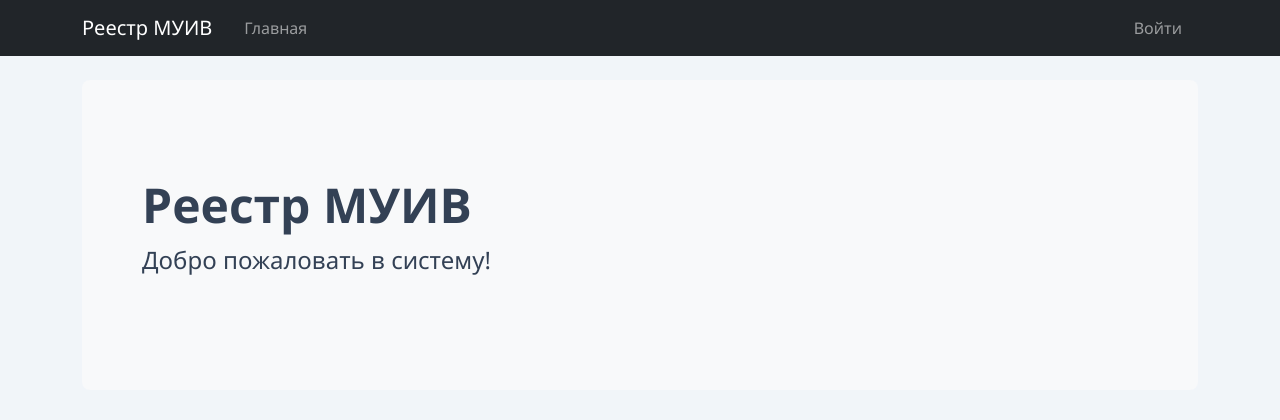
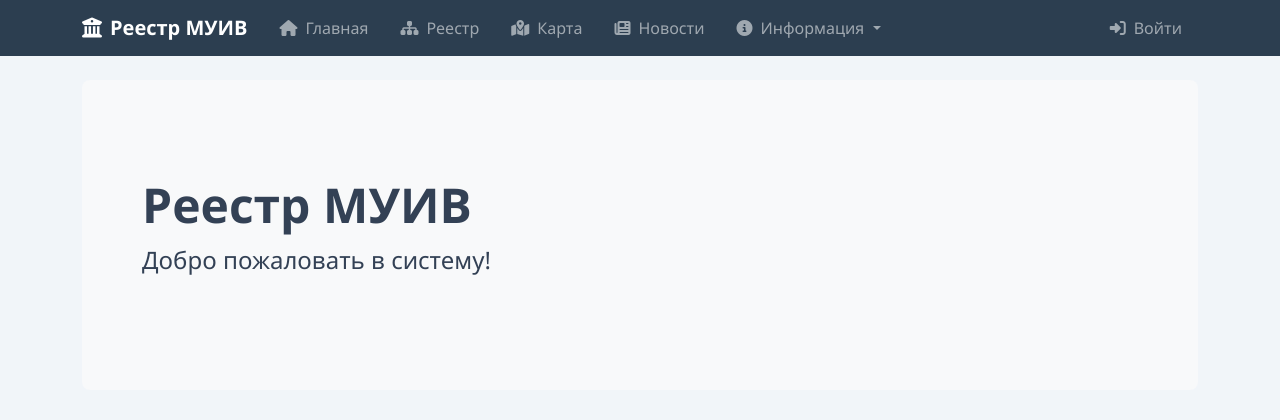
Before and after one commit to LapotkoVeronikaA/IS_openStreetMap, a Flask app: page / in a window 1280 px wide. Shown: the top 420 px of the page. Run offline with Flask 3, Linux system fonts and the light colour scheme; data that the repository does not hold is empty; some libraries are stand-ins or nearby versions.

Commit message:
полностью обновлена навигационная панель (navbar)

```diff
--- a/app/templates/_navbar.html
+++ b/app/templates/_navbar.html
@@ -1,34 +1,131 @@
-<nav class="navbar navbar-expand-lg navbar-dark bg-dark">
+<nav class="navbar navbar-expand-lg navbar-dark" style="background: var(--primary-dark);">
     <div class="container">
-        <a class="navbar-brand" href="{{ url_for('main.dashboard') }}">Реестр МУИВ</a>
-        <button class="navbar-toggler" type="button" data-bs-toggle="collapse" data-bs-target="#mainNav">
+        <!-- Логотип -->
+        <a class="navbar-brand fw-bold" href="{{ url_for('main.dashboard') }}">
+            <i class="fas fa-university me-2"></i>Реестр МУИВ
+        </a>
+
+        <!-- Кнопка для мобильных -->
+        <button class="navbar-toggler" type="button"
+                data-bs-toggle="collapse" data-bs-target="#mainNav">
             <span class="navbar-toggler-icon"></span>
         </button>
+
+        <!-- Основное меню -->
         <div class="collapse navbar-collapse" id="mainNav">
             <ul class="navbar-nav me-auto">
                 <li class="nav-item">
-                    <a class="nav-link" href="{{ url_for('main.dashboard') }}">Главная</a>
+                    <a class="nav-link" href="{{ url_for('main.dashboard') }}">
+                        <i class="fas fa-home me-2"></i>Главная
+                    </a>
+                </li>
+                <li class="nav-item">
+                    <a class="nav-link" href="{{ url_for('organizations.index') }}">
+                        <i class="fas fa-sitemap me-2"></i>Реестр
+                    </a>
+                </li>
+                <li class="nav-item">
+                    <a class="nav-link" href="#">
+                        <i class="fas fa-map-marked-alt me-2"></i>Карта
+                    </a>
+                </li>
+                 <li class="nav-item">
+                    <a class="nav-link" href="#">
+                        <i class="fas fa-newspaper me-2"></i>Новости
+                    </a>
+                </li>
+
+                {% if check_user_permission('manage_users') or check_user_permission('manage_groups') %}
+                <li class="nav-item dropdown">
+                    <a class="nav-link dropdown-toggle" href="#" role="button" data-bs-toggle="dropdown">
+                        <i class="fas fa-cogs me-2"></i>Администрирование
+                    </a>
+                    <ul class="dropdown-menu">
+                        {% if check_user_permission('manage_users') %}
+                        <li><a class="dropdown-item" href="#"><i class="fas fa-users-cog fa-fw me-2"></i>Пользователи</a></li>
+                        <li><a class="dropdown-item" href="#"><i class="fas fa-inbox fa-fw me-2"></i>Обращения</a></li>
+                        {% endif %}
+                        {% if check_user_permission('manage_groups') %}
+                        <li><a class="dropdown-item" href="#"><i class="fas fa-shield-alt fa-fw me-2"></i>Группы и права</a></li>
+                        {% endif %}
+                        {% if check_user_permission('manage_organizations') %}
+                        <li><a class="dropdown-item" href="#"><i class="fas fa-book fa-fw me-2"></i>Справочники</a></li>
+                        {% endif %}
+                        {% if check_user_permission('view_logs') %}
+                        <li><a class="dropdown-item" href="#"><i class="fas fa-clipboard-list fa-fw me-2"></i>Журнал действий</a></li>
+                        {% endif %}
+                    </ul>
+                </li>
+                {% endif %}
+
+                <li class="nav-item dropdown">
+                    <a class="nav-link dropdown-toggle" href="#" role="button" data-bs-toggle="dropdown">
+                        <i class="fas fa-info-circle me-2"></i>Информация
+                    </a>
+                    <ul class="dropdown-menu">
+                        <li>
+                            <a class="dropdown-item" href="#">
+                                <i class="fas fa-info-circle fa-fw me-2"></i>О проекте
+                            </a>
+                        </li>
+                        <li>
+                            <a class="dropdown-item" href="#">
+                                <i class="fas fa-paper-plane fa-fw me-2"></i>Обратная связь
+                            </a>
+                        </li>
+                        <li>
+                            <a class="dropdown-item" href="#">
+                                <i class="fas fa-question-circle fa-fw me-2"></i>Помощь
+                            </a>
+                        </li>
+                    </ul>
                 </li>
             </ul>
+
             <ul class="navbar-nav ms-auto">
                 {% if current_user_obj() %}
+                    <!-- Меню пользователя -->
                     <li class="nav-item dropdown">
-                        <a class="nav-link dropdown-toggle" href="#" id="navbarDropdown" role="button" data-bs-toggle="dropdown" aria-expanded="false">
+                        <a class="nav-link dropdown-toggle d-flex align-items-center"
+                           href="#" role="button" data-bs-toggle="dropdown">
+                            <i class="fas fa-user-circle me-2"></i>
                             {{ current_user_obj().username }}
                         </a>
-                        <ul class="dropdown-menu dropdown-menu-end" aria-labelledby="navbarDropdown">
-                            <li><a class="dropdown-item" href="{{ url_for('auth.logout') }}">Выйти</a></li>
+                        <ul class="dropdown-menu dropdown-menu-end">
+                             <li>
+                                <a class="dropdown-item" href="#">
+                                    <i class="fas fa-id-card fa-fw me-2"></i>Личный кабинет
+                                </a>
+                            </li>
+                            <li><hr class="dropdown-divider"></li>
+                            <li>
+                                <a class="dropdown-item text-danger" href="{{ url_for('auth.logout') }}">
+                                    <i class="fas fa-sign-out-alt me-2"></i>Выйти
+                                </a>
+                            </li>
                         </ul>
                     </li>
+                {% else %}
+                    <!-- Гостевое меню -->
                     <li class="nav-item">
-                        <a class="nav-link" href="{{ url_for('organizations.index') }}">Реестр</a>
-                    </li>
-                {% else %}
-                    <li class="nav-item">
-                        <a class="nav-link" href="{{ url_for('auth.login') }}">Войти</a>
+                        <a class="nav-link" href="{{ url_for('auth.login') }}">
+                            <i class="fas fa-sign-in-alt me-2"></i>Войти
+                        </a>
                     </li>
                 {% endif %}
             </ul>
         </div>
     </div>
 </nav>
+
+{% if current_user_obj() %}
+<script>
+document.addEventListener('DOMContentLoaded', function () {
+    // Инициализируем все tooltip на странице
+    var tooltipTriggerList = [].slice.call(document.querySelectorAll('[data-bs-toggle="tooltip"]'));
+    var tooltipList = tooltipTriggerList.map(function (tooltipTriggerEl) {
+        return new bootstrap.Tooltip(tooltipTriggerEl);
+    });
+});
+</script>
+{% endif %}
```
